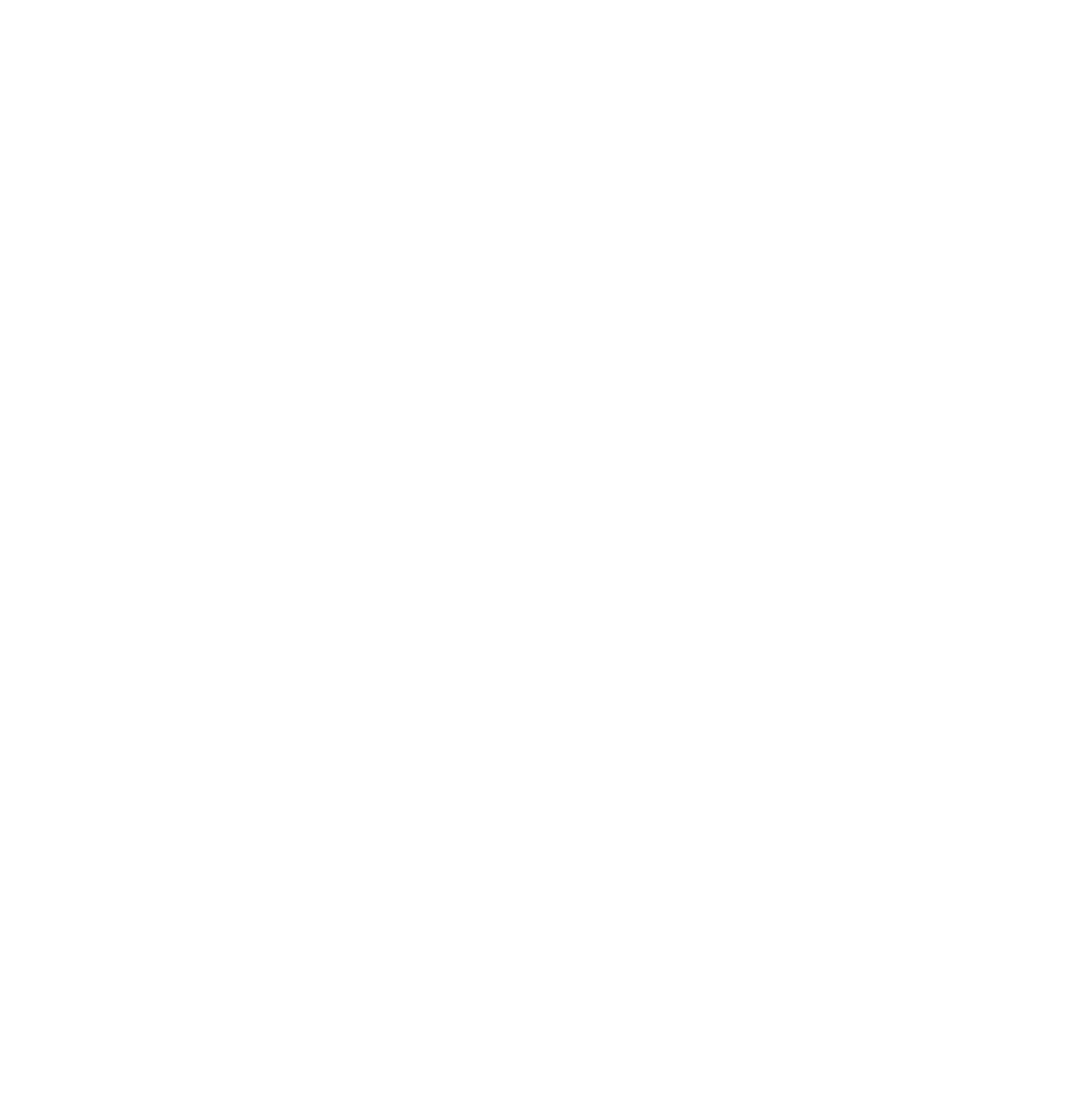
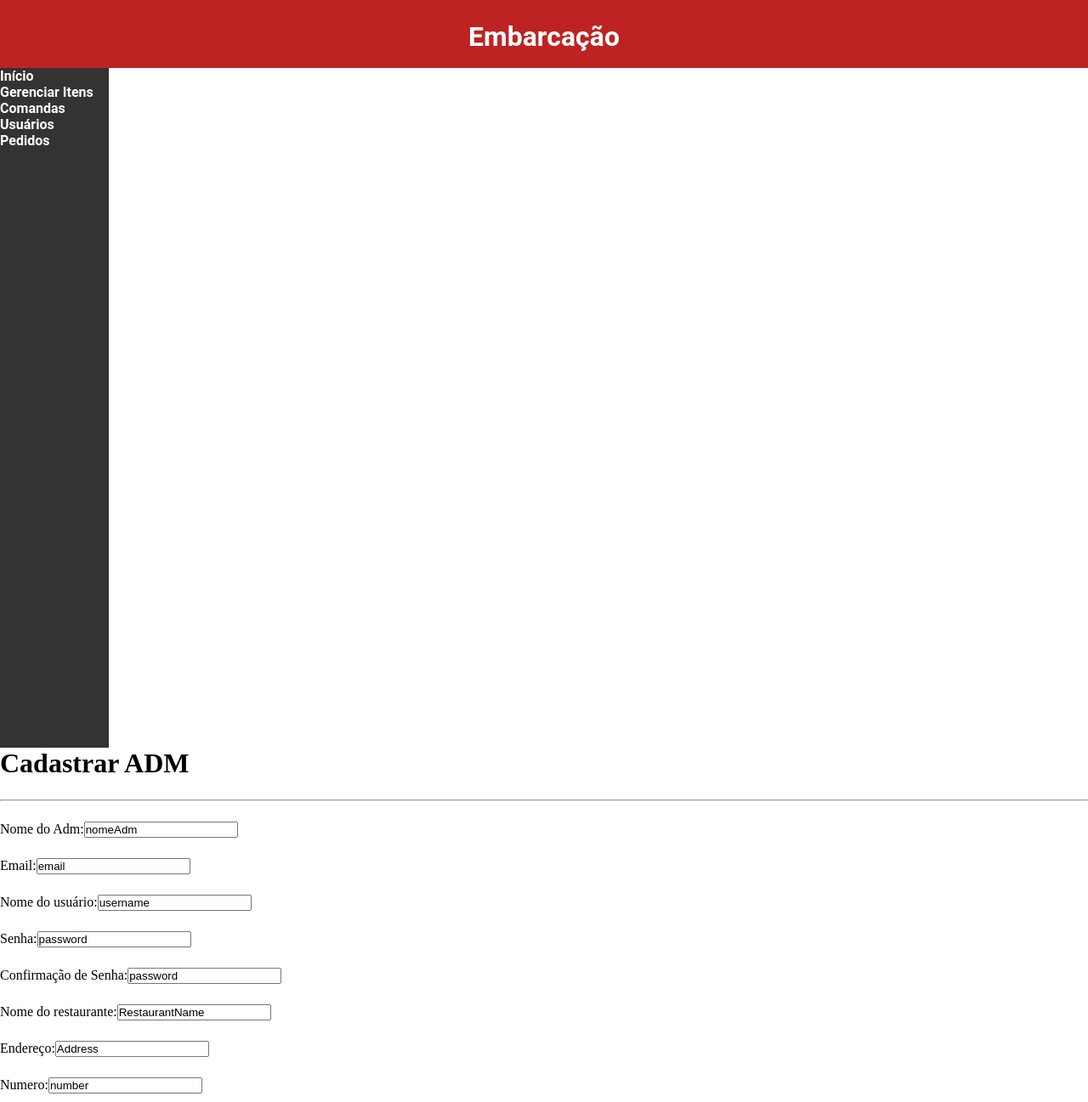
Before and after one commit to Luccacpl/Cardappio, a React (Create React App) app in the folder Cardappio/web/: page /cadastro in a window 1280 px wide. Shown: the top 1297 px of the page at 85% size. Before the commit the page ends 800 px from the top, so only its background shows below. Built offline with nearby package versions, Linux system fonts and the light colour scheme.

Commit message:
Inicio da tela de cadastro.

```diff
--- /dev/null
+++ b/Cardappio/web/src/components/CustomHeader.tsx
@@ -0,0 +1,11 @@
+import React from 'react';
+
+function CustomHeader() {
+    return(
+        <header>
+            <h1>Embarcação</h1>
+        </header>
+    );
+}
+
+export default CustomHeader;
--- /dev/null
+++ b/Cardappio/web/src/pages/Cadastro.tsx
@@ -0,0 +1,85 @@
+import React from 'react';
+import Grid from '@material-ui/core/Grid';
+
+import '../styles/pages/Cadastro.css';
+
+import CustomHeader from '../components/CustomHeader';
+
+function Cadastro() {
+    return(
+        <div id="page-cadastro">
+
+            <CustomHeader/>
+
+            <aside>
+                <ul>
+                    <li> Início </li>
+                    <li> Gerenciar Itens </li>
+                    <li> Comandas </li>
+                    <li> Usuários </li>
+                    <li> Pedidos </li>
+                </ul>
+            </aside>
+
+            <form>
+                <Grid container spacing={3}>
+                    <Grid item xs={12}>
+                        <h1> Cadastrar ADM </h1>
+                    </Grid>
+
+                    <Grid item xs={12}>
+                        <hr/>
+                    </Grid>
+
+                    <Grid item xs={12}>
+                        <label htmlFor="name">Nome do Adm:</label>
+                        <input  placeholder="Ex: José" value="nomeAdm" />
+                    </Grid>
+
+                    <Grid item xs={12}>
+                        <label htmlFor="email">Email:</label>
+                        <input  placeholder="Ex: teste@email.com" value="email" />
+                    </Grid>
+
+                    <Grid item xs={12}>
+                        <label htmlFor="username">Nome do usuário:</label>
+                        <input  placeholder="Ex: ADM1" value="username" />
+                    </Grid>
+
+                    <Grid item xs={12}>
+                        <label htmlFor="password">Senha:</label>
+                        <input  placeholder="Ex: 123456789 " value="password" />
+                    </Grid>
+
+                    <Grid item xs={12}>
+                        <label htmlFor="password">Confirmação de Senha:</label>
+                        <input  placeholder="Ex: 123456789 " value="password" />
+                    </Grid>
+
+                    <Grid item xs={12}>
+                        <label htmlFor="RestaurantName">Nome do restaurante:</label>
+                        <input  placeholder="Ex: Embarcação " value="RestaurantName" />
+                    </Grid>
+
+                    <Grid item xs={12}>
+                        <label htmlFor="Address">Endereço:</label>
+                        <input  placeholder="Ex: Rua Bernardo Brownie " value="Address" />
+                    </Grid>
+
+                    <Grid item xs={12}>
+                        <label htmlFor="name">Numero:</label>
+                        <input  placeholder="Ex: 270 " value="number" />
+                    </Grid>
+
+                    <Grid item xs={12}>
+                        <button type="button"> Realizar Login </button>
+                    </Grid>
+
+                </Grid>
+            </form>
+
+        </div>
+    );
+}
+
+export default Cadastro;
--- a/Cardappio/web/src/pages/Login.tsx
+++ b/Cardappio/web/src/pages/Login.tsx
@@ -3,13 +3,13 @@
 
 import '../styles/pages/Login.css';
 
+import CustomHeader from '../components/CustomHeader';
+
 function Login() {
     return(
         <div id="page-login">
 
-            <header>
-                <h1>Embarcação</h1>
-            </header>
+           <CustomHeader/>
 
             <div className="login-box">
                 <Grid container spacing={3}>
--- a/Cardappio/web/src/routes.tsx
+++ b/Cardappio/web/src/routes.tsx
@@ -2,12 +2,14 @@
 import { BrowserRouter, Switch, Route } from 'react-router-dom';
 
 import Login from './pages/Login';
+import Cadastro from './pages/Cadastro';
 
 function Routes() {
     return(
         <BrowserRouter>
             <Switch>
                 <Route path="/"  exact component={Login}/>
+                <Route path="/cadastro" component={Cadastro}/>
             </Switch>
         </BrowserRouter>
     );
--- /dev/null
+++ b/Cardappio/web/src/styles/pages/Cadastro.css
@@ -0,0 +1,30 @@
+#page-cadastro {
+    width: 100vw;
+    height: 100vh;
+    background-color: #fff;
+}
+
+#page-cadastro header {
+    width: 100vw;
+    height: 10vh;
+    background-color: #BD2323;
+}
+
+#page-cadastro header h1 {
+    color: #fff;
+    font-family: 'Roboto', sans-serif;
+    text-align: center;
+    padding-top: 3vh;
+}
+
+#page-cadastro aside {
+    width: 10vw;
+    height: 100vh;
+    background-color: #333333;
+}
+
+#page-cadastro aside li {
+    color: white;
+    font-family: 'Roboto', sans-serif;
+    font-weight: bold;
+}
```
Also changed, not shown: 1 other file (tests, documents, lock files or other folders).
